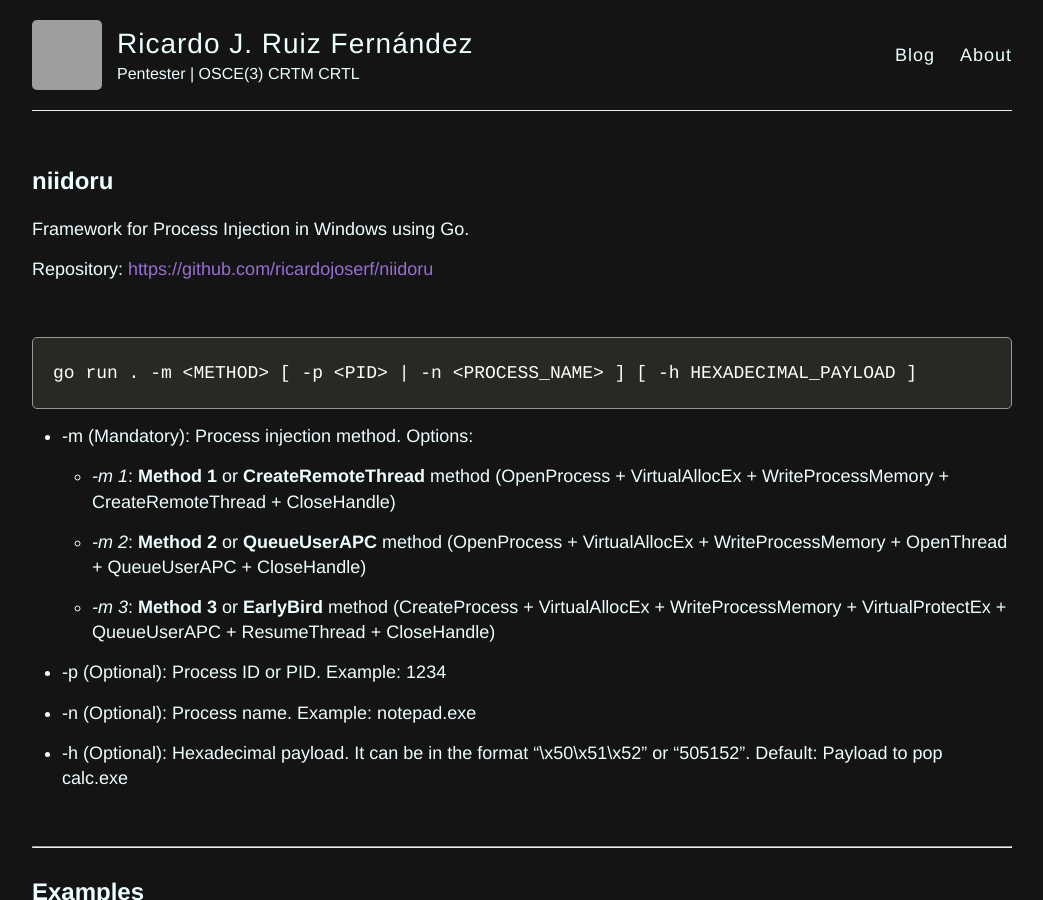
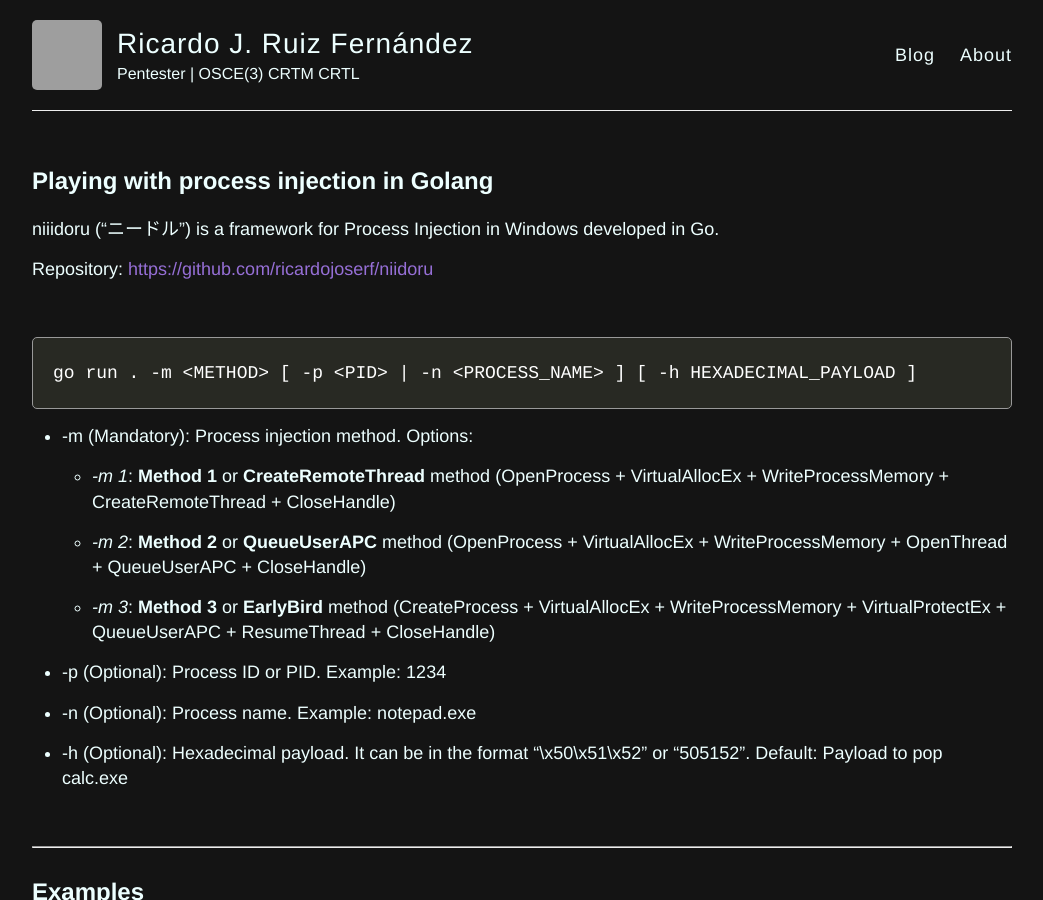
Before and after one commit to ricardojoserf/ricardojoserf.github.io, a Jekyll site: the page built from _posts/2023-12-12-niidoru.md, in a window 1280 px wide and 900 px high. Shown: the whole window, without its empty margins (118-1161 px from the left). Built offline with Jekyll 4.4.1, drawn with Linux system fonts in a browser that asks for light colours; grey boxes are pictures that could not be loaded.

Commit message:
Update 2023-12-12-niidoru.md

```diff
--- a/_posts/2023-12-12-niidoru.md
+++ b/_posts/2023-12-12-niidoru.md
@@ -1,10 +1,10 @@
 ---
 layout: post
-title: niidoru
+title: Playing with process injection in Golang
 excerpt_separator: <!--more-->
 ---
 
-Framework for Process Injection in Windows using Go.
+niiidoru ("ニードル") is a framework for Process Injection in Windows developed in Go.
 
 <!--more-->
 
```
